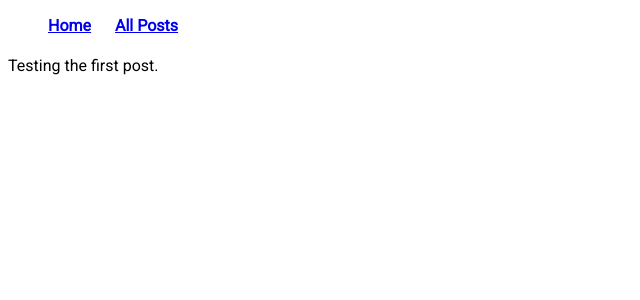
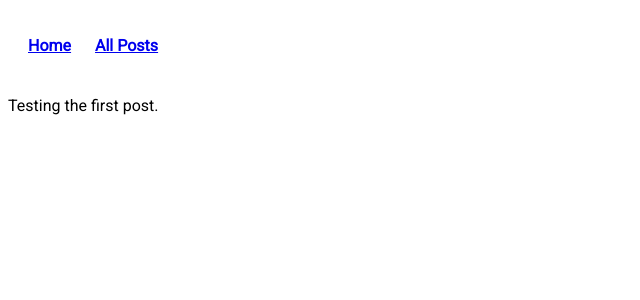
Before and after one commit to overheardonearth/overheardonearth.github.io, a Jekyll site: the page built from index.html, in a window 1280 px wide. Shown: the top 300 px of the page, without its empty margins (0-640 px from the left). Built offline with Jekyll 4.4.1, drawn with Linux system fonts in a browser that asks for light colours.

Commit message:
Update main.css

```diff
--- a/css/main.css
+++ b/css/main.css
@@ -16,6 +16,9 @@ p {
 
 */
 
+nav ul {
+    padding: 20px;
+}
 
 nav ul li {
     font-weight: bold;
```
